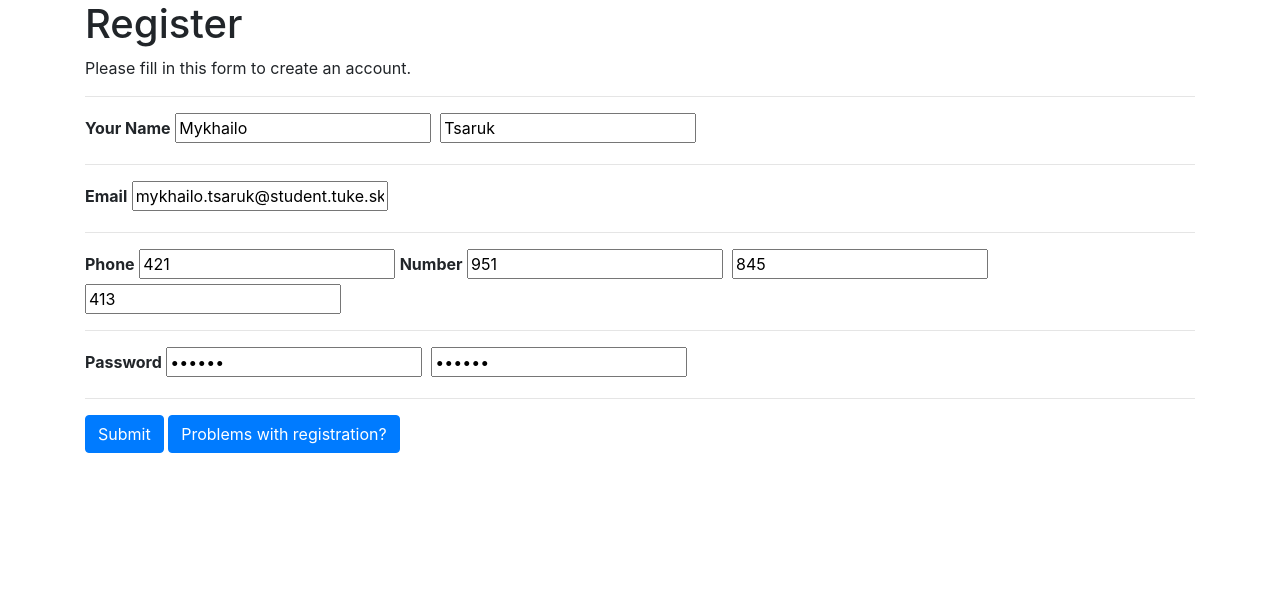
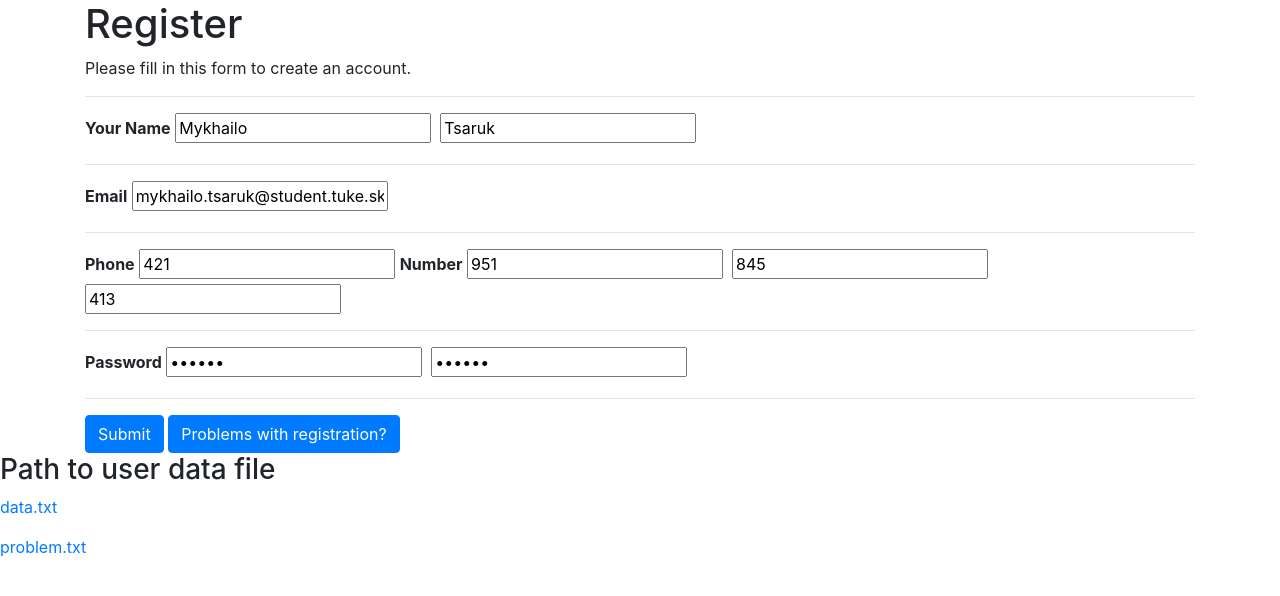
Before and after one commit to MykhailoTsaruk/IoTPhP, a PHP site: page / in a window 1280 px wide. Shown: the top 596 px of the page. Run offline with PHP 8.4, Linux system fonts and the light colour scheme.

Commit message:
update web form

```diff
--- a/WebAzure/problem/problem.txt
+++ /dev/null
@@ -1 +0,0 @@
-6453
--- a/index.php
+++ b/index.php
@@ -42,6 +42,13 @@
                 <button type="submit" class="btn btn-primary">Submit</button>
                 <button formaction="WebAzure/problem/problem.php" class="btn btn-primary">Problems with registration?</button>
             </div>
+            <div>
+                <h3>Path to user data file</h3>
+                <p><a href="WebAzure/data/data.txt">data.txt</a></p>
+                <p><a href="WebAzure/problem/problem.txt">problem.txt</a></p>
+<!--                <h4>WebAzure/data/data.txt</h4>-->
+<!--                <h4>WebAzure/problem/problem.txt</h4>-->
+            </div>
         </form>
 
     </body>
```
Also changed, not shown: WebAzure/data/data.txt (deleted).
